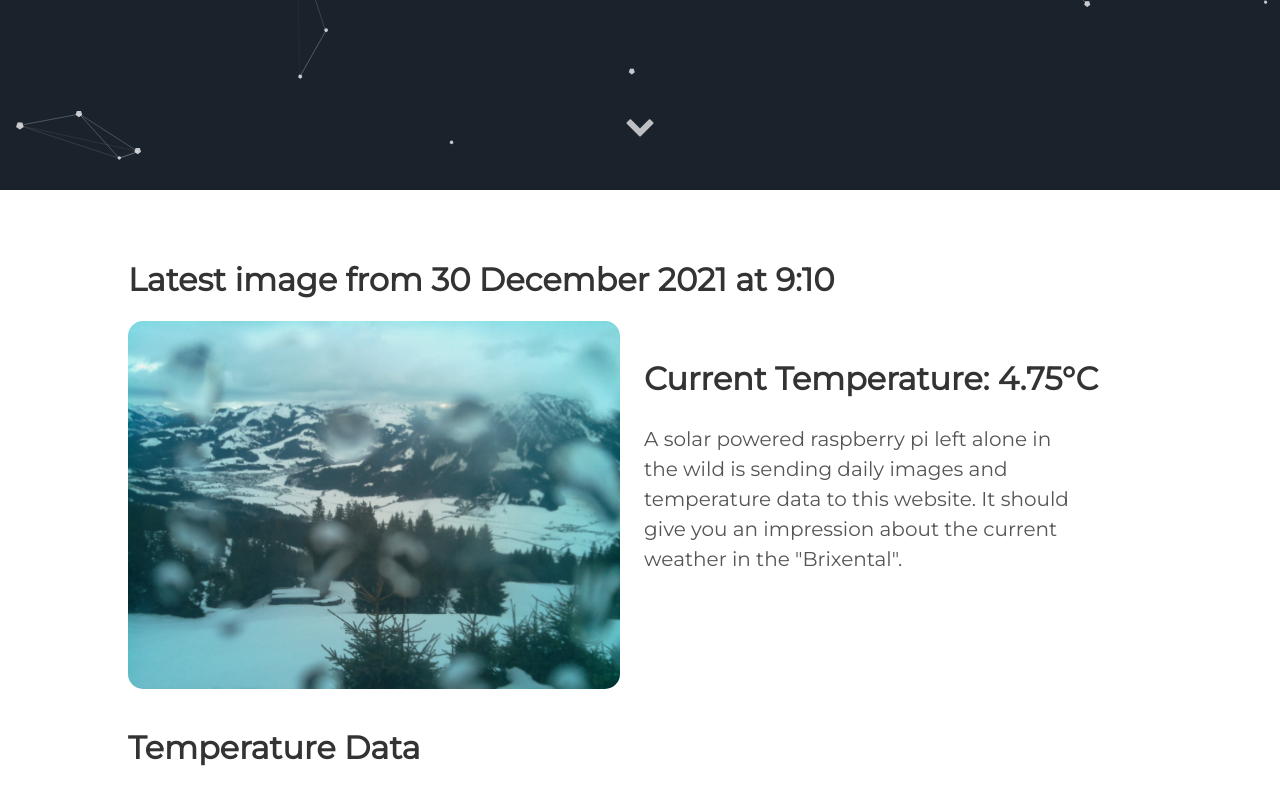
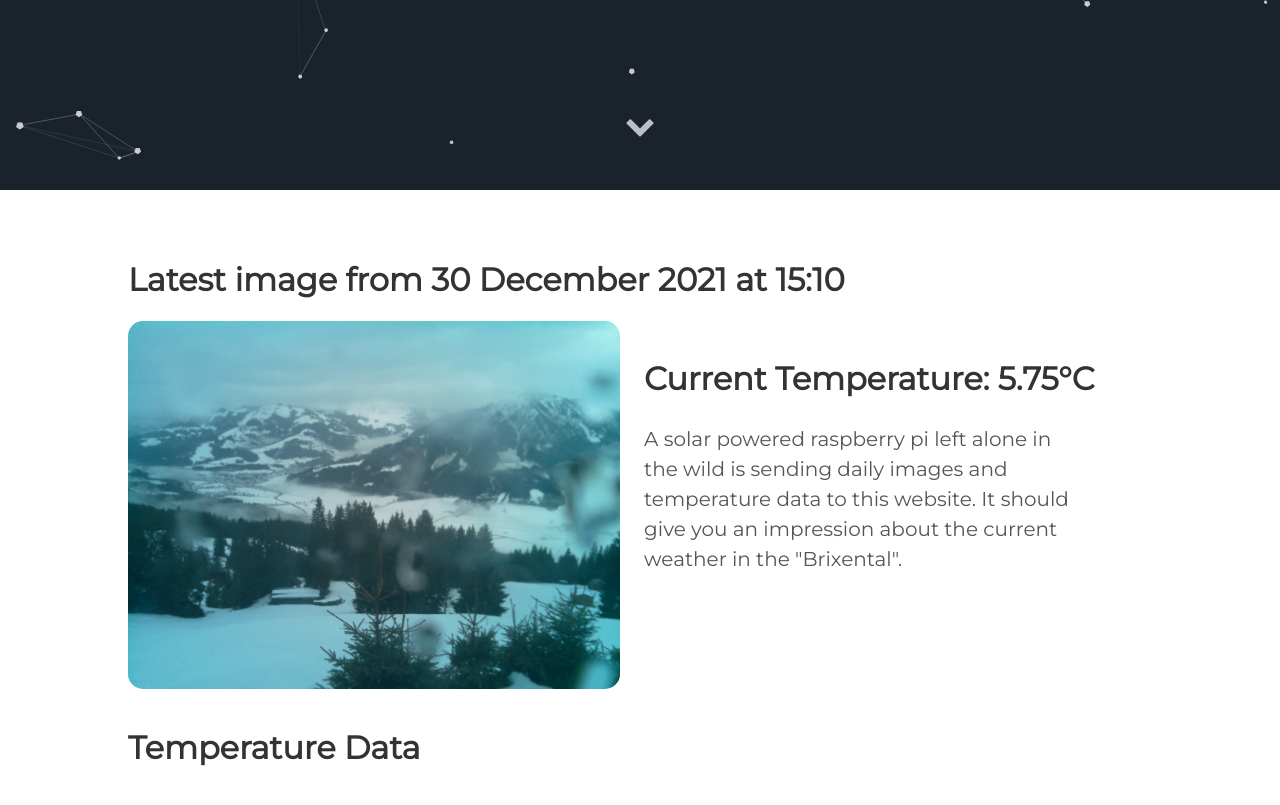
Before and after one commit to vektorious/vektorious.github.io, a Jekyll site: the page built from resources/huette.md, in a window 1280 px wide and 900 px high, scrolled down 710 px. Shown: the top 805 px of the window. Built offline with Jekyll 4.4.1, drawn with Linux system fonts in a browser that asks for light colours.

Commit message:
I'm a bot beep boop

```diff
--- a/resources/huette.md
+++ b/resources/huette.md
@@ -6,13 +6,13 @@ image: '/assets/img/'
 description: 'Live image from the Austrian alps'
 twitter_text: ' '
 ---
-## Latest image from 30 December 2021 at  9:10
+## Latest image from 30 December 2021 at 15:10
 <div class="huette">
   <div class="huette-image">
     <img src="{{ "/assets/img/huette.jpg" | prepend: site.baseurl }}">
   </div>
   <div class="huette-text">
-        <h2>Current Temperature: 4.75°C</h2>
+        <h2>Current Temperature: 5.75°C</h2>
         <p>A solar powered raspberry pi left alone in the wild is sending daily images and temperature data to this website. It should give you an impression about the current weather in the "Brixental".</p>
 
   </div>
```
Also changed, not shown: rpi-script/2021-12-30_150926.txt (renamed from rpi-script/2021-12-30_090926.txt, +5 -5 lines), rpi-script/huette.md (+2 -2 lines), assets/img/huette.jpg, assets/img/temp_plot.png, rpi-script/temp_plot.png, 1 other file.
